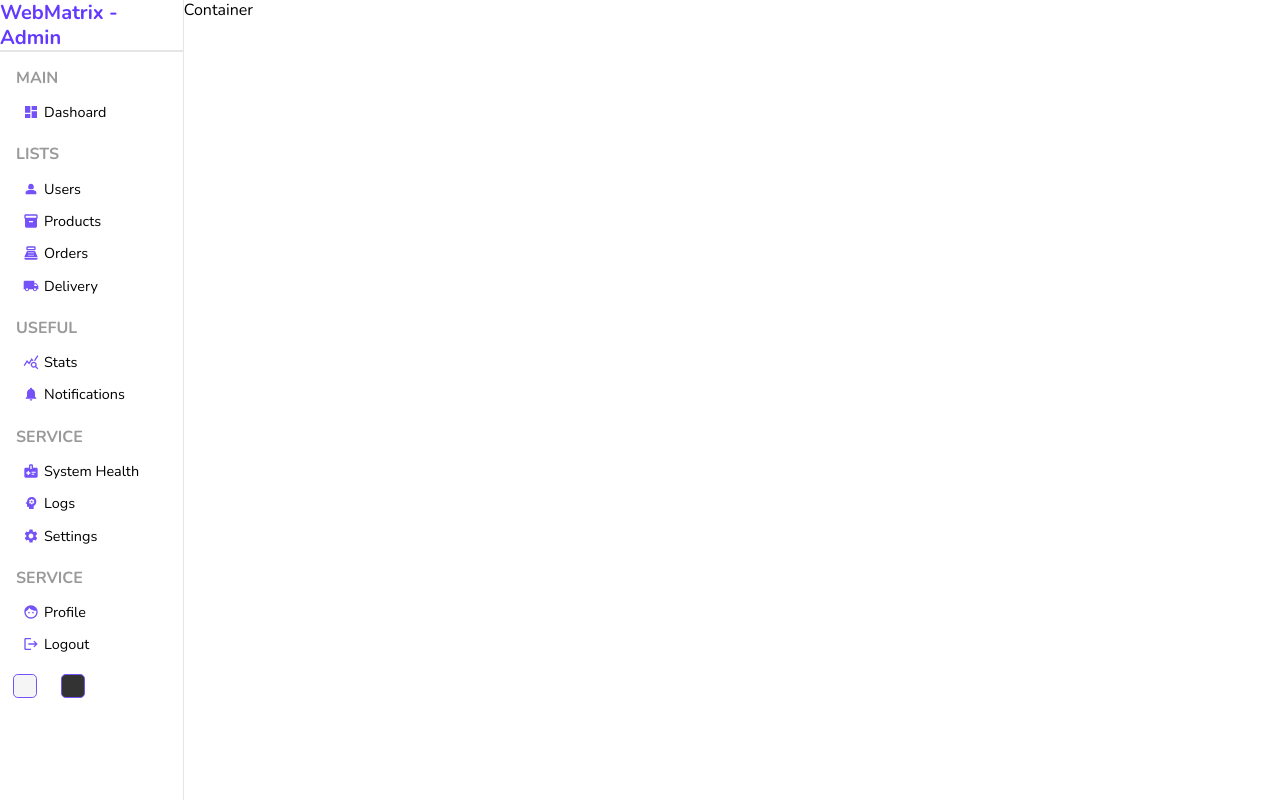
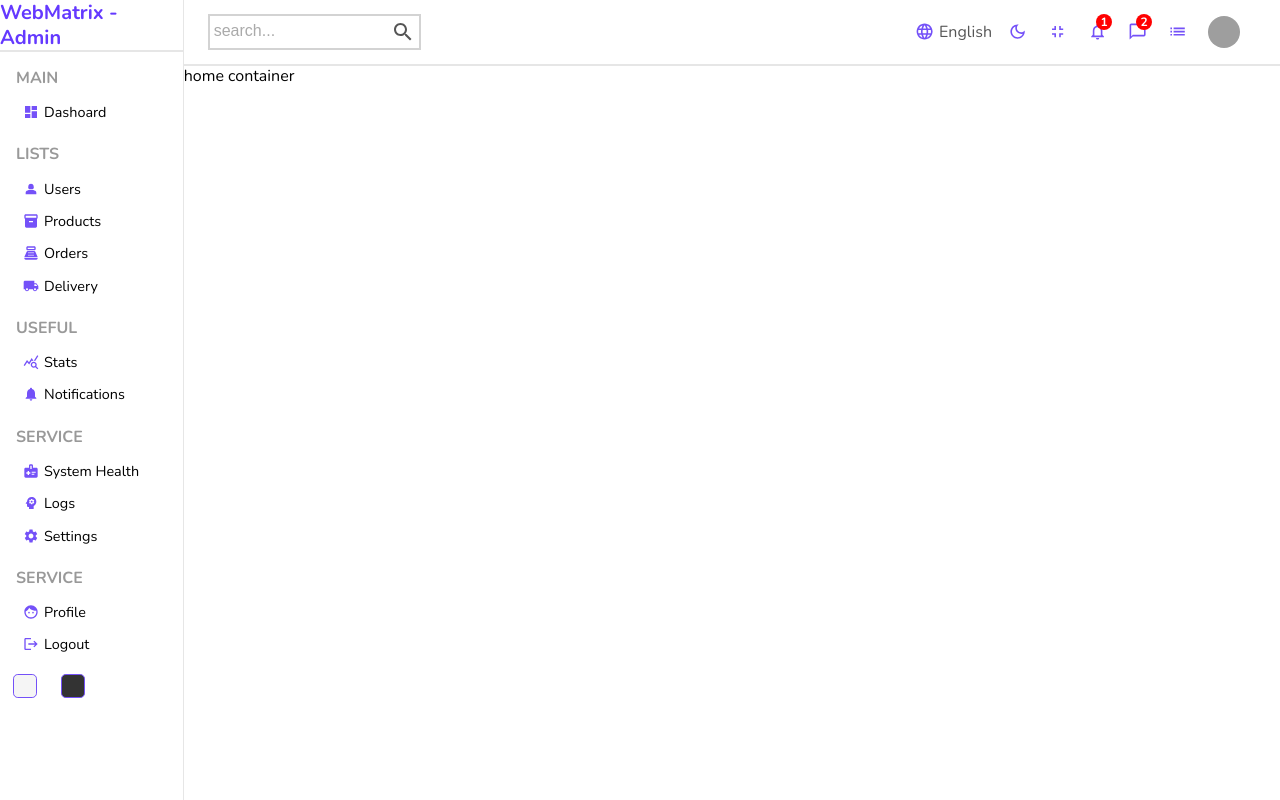
Before and after one commit to SuryanshuTomar/Projects, a React (Vite) app in the folder React/admin-dashboard-lama/: page / in a window 1280 px wide. Built offline with nearby package versions, Linux system fonts and the light colour scheme; grey boxes are pictures that could not be loaded.

Commit message:
added navbar

```diff
--- a/React/admin-dashboard-lama/src/pages/home/Home.jsx
+++ b/React/admin-dashboard-lama/src/pages/home/Home.jsx
@@ -1,3 +1,4 @@
+import Navbar from "../../components/navbar/Navbar";
 import Sidebar from "../../components/sidebar/Sidebar";
 import "./home.scss";
 
@@ -6,7 +7,10 @@
 		<div className="home">
 			<Sidebar />
 
-			<div className="homeContainer">Container </div>
+			<div className="homeContainer">
+				<Navbar />
+				home container
+			</div>
 		</div>
 	);
 };
```
